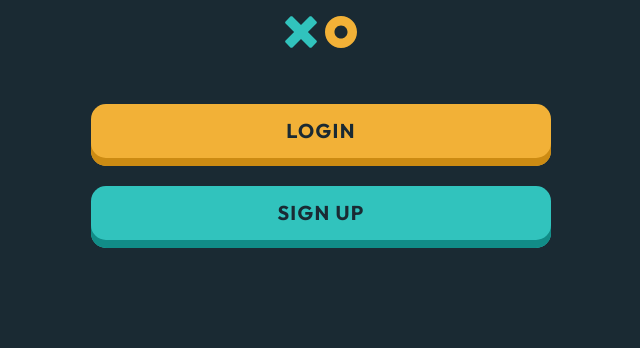
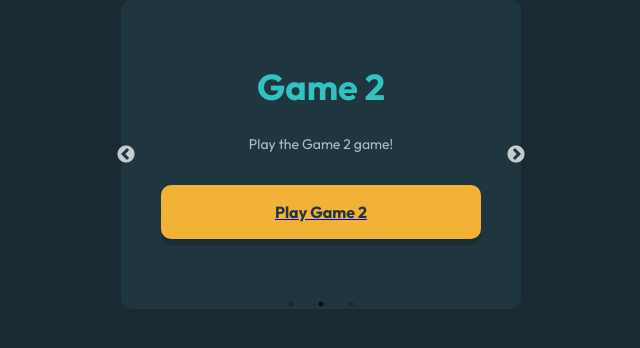
Before and after one commit to acunmedyaakademi/xox-buse-gaye-omer, a React (Vite) app: page / in a window 1280 px wide. Shown: the top 348 px of the page, without its empty margins (319-959 px from the left). Built offline with nearby package versions, Linux system fonts and the light colour scheme.

Commit message:
banner sayfası oluşturuldu

```diff
--- a/package.json
+++ b/package.json
@@ -13,7 +13,9 @@
     "@supabase/supabase-js": "^2.49.1",
     "react": "^18.3.1",
     "react-dom": "^18.3.1",
-    "react-toastify": "^11.0.5"
+    "react-slick": "^0.30.3",
+    "react-toastify": "^11.0.5",
+    "slick-carousel": "^1.8.1"
   },
   "devDependencies": {
     "@eslint/js": "^9.15.0",
--- a/src/App.css
+++ b/src/App.css
@@ -3,8 +3,6 @@
 body {
   font-family: Outfit;
 }
-
-
 
 .header {
   margin-bottom: 32px;
--- a/src/assets/Game.css
+++ b/src/assets/Game.css
@@ -372,6 +372,71 @@ button,
 
 /* Buse Bitiş */
 
+.game-banner-container {
+  width: 100%;
+  max-width: 400px;
+  margin: 0 auto;
+  padding: 20px;
+  background-color: #1f3641;
+  border-radius: 10px;
+}
+
+.game-slide {
+  text-align: center;
+  background-color: #1f3641;
+  border-radius: 15px;
+  padding: 40px 20px;
+}
+
+.game-slide h2 {
+  font-size: 36px;
+  color: #31c3bd;
+  margin-bottom: 20px;
+  font-weight: bold;
+}
+
+.game-slide p {
+  font-size: 14px;
+  color: #a8bfc9;
+  margin-bottom: 30px;
+}
+
+.game-slide button {
+  display: block;
+  width: 100%;
+  padding: 15px;
+  margin: 10px 0;
+  font-size: 16px;
+  font-weight: bold;
+  border: none;
+  border-radius: 10px;
+  cursor: pointer;
+  box-shadow: 0px 6px 0px rgba(0, 0, 0, 0.2);
+  transition: transform 0.1s ease-in-out;
+}
+
+.game-slide button:hover {
+  transform: scale(1.02);
+}
+
+.game-slide button:nth-of-type(1) {
+  background-color: #f2b137;
+  color: #1f3641;
+}
+
+.game-slide button:nth-of-type(1):hover {
+  background-color: #ffc860;
+}
+
+.game-slide button:nth-of-type(2) {
+  background-color: #31c3bd;
+  color: #1f3641;
+}
+
+.game-slide button:nth-of-type(2):hover {
+  background-color: #65e9e4;
+}
+
 /* Tablet Start */
 
 @media (width >= 768px) {
--- a/src/main.jsx
+++ b/src/main.jsx
@@ -7,6 +7,7 @@ import Game from './pages/Game.jsx';
 import ChoicePage from './pages/ChoicePage.jsx';
 import './assets/reset.css'
 import StartPage from './pages/StartPage.jsx';
+import GameBanner from './pages/GameBanner.jsx';
 
 export const supabase = createClient(
   'https://yoknnsdmknjaqbpodjow.supabase.co',
@@ -16,6 +17,10 @@ export const supabase = createClient(
 const routes = [
   {
     url: '/',
+    component: <GameBanner />
+  },
+  {
+    url: '/start-game',
     component: <StartPage />
   },
   {
--- /dev/null
+++ b/src/pages/GameBanner.jsx
@@ -0,0 +1,48 @@
+import React from "react";
+import Slider from "react-slick";
+import { Link } from "../Router"; // Link ile yönlendirme yapalım
+import "../assets/Game.css";
+import "slick-carousel/slick/slick.css";
+import "slick-carousel/slick/slick-theme.css";
+
+const GameBanner = () => {
+  const settings = {
+    dots: true,
+    infinite: true,
+    speed: 500,
+    slidesToShow: 1,
+    slidesToScroll: 1,
+    autoplay: true,
+    autoplaySpeed: 3000,
+  };
+
+  return (
+    <div className="game-banner-container">
+      <Slider {...settings}>
+        <div className="game-slide">
+          <h2>XOX</h2>
+          <p>Play the XOX game!</p>
+          <Link href="/start-game">
+            <button>Play XOX</button>
+          </Link>
+        </div>
+        <div className="game-slide">
+          <h2>Game 2</h2>
+          <p>Play the Game 2 game!</p>
+          <Link href="/start-game">
+            <button>Play Game 2</button>
+          </Link>
+        </div>
+        <div className="game-slide">
+          <h2>Game 3</h2>
+          <p>Play the Game 3 game!</p>
+          <Link href="/start-game">
+            <button>Play Game 3</button>
+          </Link>
+        </div>
+      </Slider>
+    </div>
+  );
+};
+
+export default GameBanner;
```
Also changed, not shown: 1 other file (tests, documents, lock files or other folders).
